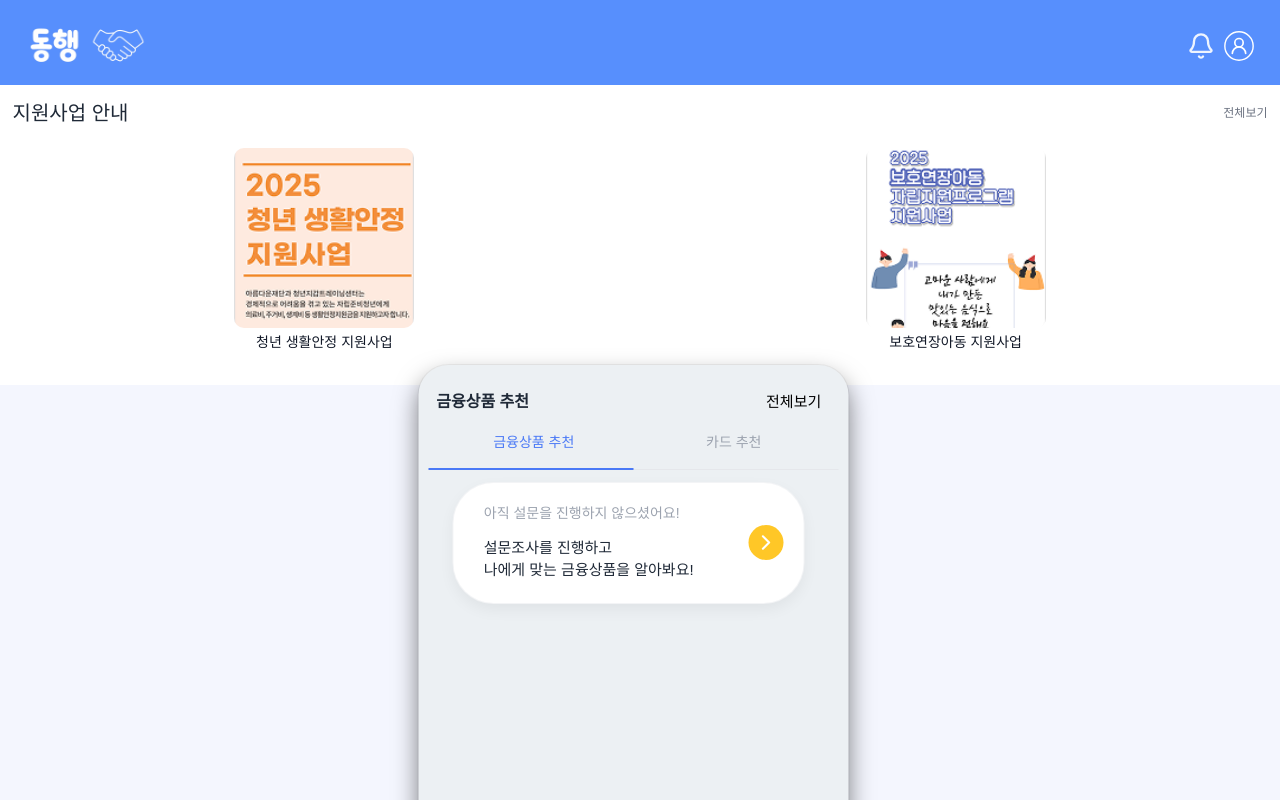
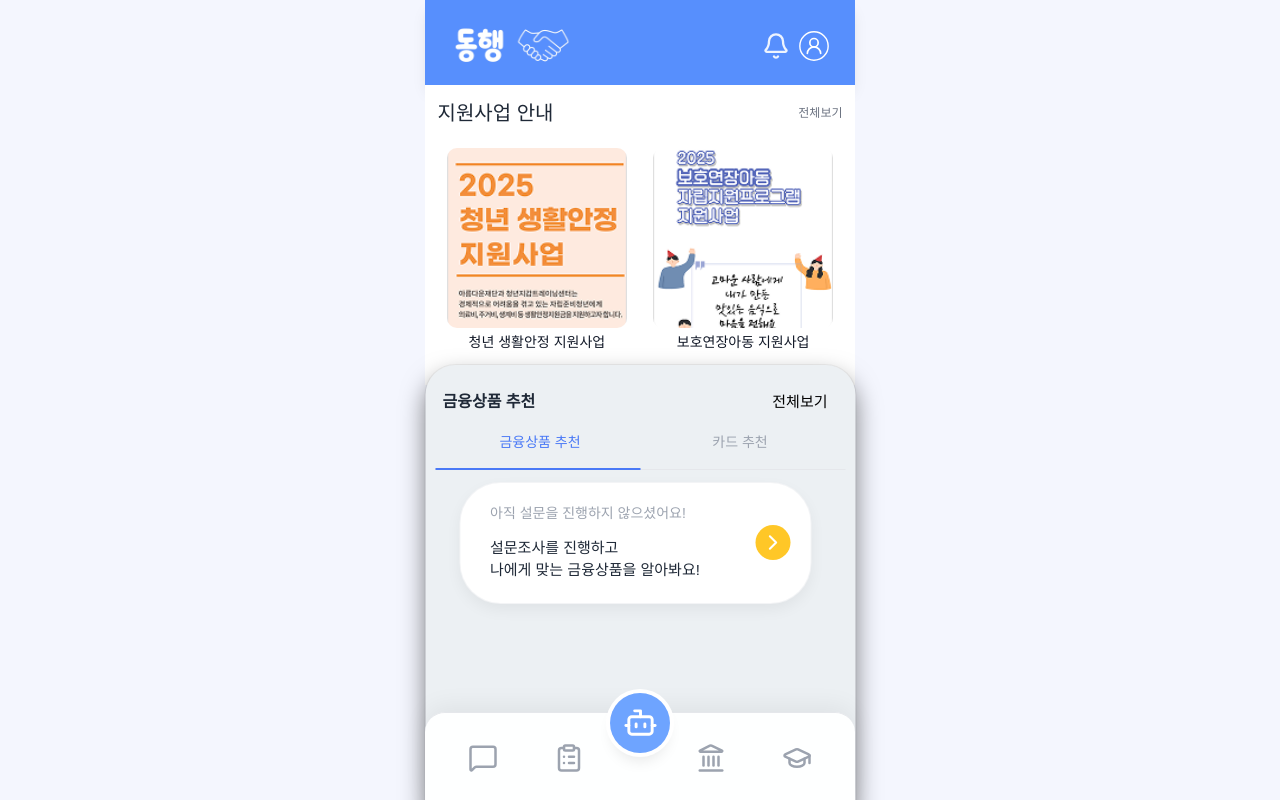
Before and after one commit to KB-hackathon-JGDL/frontend, a Vue app: page /home in a window 1280 px wide. Shown: the top 800 px of the page. Built offline with nearby package versions, Linux system fonts and the light colour scheme; a web font is replaced by a local one.

Commit message:
feat: nav바

```diff
--- a/src/components/chat/BotAvatar.vue
+++ b/src/components/chat/BotAvatar.vue
@@ -3,27 +3,19 @@ import { Bot, Circle } from 'lucide-vue-next'
 import { computed } from 'vue'
 
 const props = withDefaults(defineProps<{
-  /** 전체 배지(원)의 지름(px) */
   size?: number
-  /** 배지/아이콘 기본 색 (outline/fill/badge 배경) */
   color?: string
-  /** 아이콘 선 두께 */
   strokeWidth?: number
-  /** 표시 형태 */
   variant?: 'outline' | 'filled' | 'badge'
-  /** 외곽 링 색 (badge 전용) */
   ringColor?: string
-  /** 외곽 링 두께(px, badge 전용) */
   ringWidth?: number
-  /** 살짝 그림자 줄지 */
   elevate?: boolean
-  /** 전체 크기에 대비한 아이콘 비율(0~1) */
   iconScale?: number
 }>(), {
-  size: 28,
+  size: 48, // ✅ 아바타 원 고정 크기(px)
   color: '#4A79F6',
   strokeWidth: 2,
-  variant: 'badge',
+  variant: 'badge', // 기본: 뱃지 모양
   ringColor: '#FFFFFF',
   ringWidth: 3,
   elevate: true,
@@ -34,11 +26,17 @@ const botSize = computed(() => Math.round(props.size * props.iconScale))
 </script>
 
 <template>
+  <!-- ✅ 항상 고정 크기 유지 -->
   <div
-    class="relative inline-flex items-center justify-center flex-shrink-0"
-    :style="{ width: props.size + 'px', height: props.size + 'px' }"
+    class="relative flex items-center justify-center flex-shrink-0 rounded-full"
+    :style="{
+      width: props.size + 'px',
+      height: props.size + 'px',
+      minWidth: props.size + 'px',
+      minHeight: props.size + 'px'
+    }"
   >
-    <!-- 배지형(기본) -->
+    <!-- 뱃지 타입 -->
     <template v-if="props.variant === 'badge'">
       <div
         class="absolute inset-0 rounded-full"
@@ -51,29 +49,40 @@ const botSize = computed(() => Math.round(props.size * props.iconScale))
         class="absolute inset-0 rounded-full pointer-events-none"
         :style="{ boxShadow: `0 0 0 ${props.ringWidth}px ${props.ringColor}` }"
       />
-      <Bot class="absolute inset-0 m-auto text-white"
+      <Bot
+        class="absolute inset-0 m-auto text-white"
         :size="botSize"
-           :stroke-width="props.strokeWidth" />
+        :stroke-width="props.strokeWidth"
+      />
     </template>
 
-    <!-- 외곽선 원 + 아이콘 -->
+    <!-- 외곽선 타입 -->
     <template v-else-if="props.variant === 'outline'">
-      <Circle class="absolute inset-0"
+      <Circle
+        class="absolute inset-0"
         :size="props.size"
         :stroke-width="props.strokeWidth"
-              :style="{ color: props.color }" />
-      <Bot class="absolute inset-0 m-auto"
+        :style="{ color: props.color }"
+      />
+      <Bot
+        class="absolute inset-0 m-auto"
         :size="botSize"
         :stroke-width="props.strokeWidth"
-           :style="{ color: props.color }" />
+        :style="{ color: props.color }"
+      />
     </template>
 
-    <!-- 꽉 찬 원 + 아이콘 -->
+    <!-- 단색 타입 -->
     <template v-else>
-      <div class="absolute inset-0 rounded-full" :style="{ backgroundColor: props.color }" />
-      <Bot class="absolute inset-0 m-auto text-white"
+      <div
+        class="absolute inset-0 rounded-full"
+        :style="{ backgroundColor: props.color }"
+      />
+      <Bot
+        class="absolute inset-0 m-auto text-white"
         :size="botSize"
-           :stroke-width="props.strokeWidth" />
+        :stroke-width="props.strokeWidth"
+      />
     </template>
   </div>
 </template>
--- a/src/components/chat/MessageItem.vue
+++ b/src/components/chat/MessageItem.vue
@@ -76,7 +76,7 @@ const html = computed(() => autoLink(props.message.content || ''))
     <template v-else>
       <div
         class="w-20 h-20 rounded-full bg-[#EAF1FF] ring-2 ring-[#CFE0FF]
-               flex items-center justify-center"
+               flex items-center justify-center flex-shrink-0"
       >
         <Bot :size="40" :stroke-width="2" class="text-[#4A79F6]" />
       </div>
--- /dev/null
+++ b/src/components/common/BottomNav.vue
@@ -0,0 +1,75 @@
+<script setup lang="ts">
+import { MessageSquare, ClipboardList, Bot, Landmark, GraduationCap } from 'lucide-vue-next'
+import { useRoute, useRouter } from 'vue-router'
+
+const router = useRouter()
+const route  = useRoute()
+
+const items = [
+    { name: '채팅', icon: MessageSquare, to: '/chat'     },
+    { name: '커뮤', icon: ClipboardList, to: '/commu'    },
+    { name: '봇',   icon: Bot,           to: '/chatbot', center: true },
+  { name: '지원정책', icon: Landmark,      to: '/supports' },
+  { name: '멘토', icon: GraduationCap, to: '/menter'    },
+]
+
+const isActive = (path: string) => route.path === path
+const navigate = (to: string) => router.push(to)
+</script>
+
+<template>
+  <nav class="bottom-nav fixed bottom-0 left-0 right-0 z-[60] h-[88px] pb-[calc(env(safe-area-inset-bottom,0px))]">
+    <div class="relative mx-auto max-w-[430px] h-full">
+      <div class="nav-bg pointer-events-none"></div>
+
+      <div class="flex justify-around items-end h-full px-6">
+        <template v-for="item in items" :key="item.name">
+          <button
+            @click="navigate(item.to)"
+            :class="[
+              'relative flex flex-col items-center justify-center gap-1 pb-11',
+              item.center ? '' : ''
+            ]"
+          >
+            <div
+              v-if="item.center"
+              class="fab absolute left-1/2 -translate-x-1/2 -top-[80px] w-[60px] h-[60px] rounded-full bg-[#6EA4FF] ring-4 ring-white grid place-items-center shadow-lg"
+            >
+              <component :is="item.icon" class="w-[35px] h-[35px] text-white" />
+            </div>
+
+            <template v-else>
+              <component
+                :is="item.icon"
+                class="w-[30px] h-[30px]"
+                :class="isActive(item.to) ? 'text-[#6EA4FF]' : 'text-gray-400'"
+              />
+            </template>
+          </button>
+        </template>
+      </div>
+    </div>
+  </nav>
+</template>
+
+<style scoped>
+.bottom-nav{
+  --fab-size: 50px;
+  --ring: 5px;
+  --notch-r: calc(var(--fab-size) / 2 + var(--ring) + 3px);
+  --bg: rgba(255,255,255,0.95);
+}
+
+.nav-bg{
+  position: absolute;
+  inset: 0;
+  background: var(--bg);
+  border-top: 1px solid #e5e7eb;
+  backdrop-filter: blur(6px);
+  box-shadow: 0 -6px 24px rgba(0,0,0,.06);
+  border-top-left-radius: 20px;
+  border-top-right-radius: 20px;
+
+}
+
+</style>
--- a/src/views/home/HomeView.vue
+++ b/src/views/home/HomeView.vue
@@ -3,6 +3,7 @@ import HomeHeader from '@/components/home/HomeHeader.vue'
 import SupportPreview from '@/components/home/SupportPreview.vue'
 import FinanceRecommendCard from '@/components/home/FinanceRecommendCard.vue'
 import { useSupportStore } from '@/stores/useSupport'
+import BottomNav from '@/components/common/BottomNav.vue'
 
 const store = useSupportStore()
 store.loadMock()
@@ -11,10 +12,16 @@ const latestTwo = store.latest(2)
 
 <template>
   <div class="min-h-dvh bg-[#F4F6FE]">
-    <HomeHeader />
-    <main class="pb-24">
-      <SupportPreview :items="latestTwo" />
-      <FinanceRecommendCard />
-    </main>
+    <div class="mx-auto max-w-[430px]">
+      <HomeHeader />
+      <!-- 네비 높이(88px) + 여유 -->
+      <main class="pb-[112px]">
+        <SupportPreview :items="latestTwo" />
+        <FinanceRecommendCard />
+      </main>
+    </div>
   </div>
+
+  <!-- 고정 네비는 루트 바깥에 두는 게 안전 -->
+  <BottomNav />
 </template>
```
Lines whose indentation alone changed are shown as unchanged.
